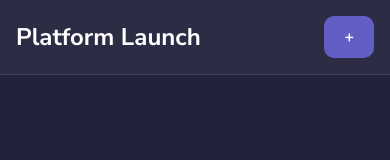
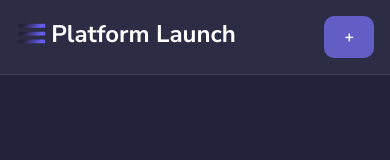
Before and after one commit to Nikimad/board, a React (Create React App) app: page / in a window 390 px wide. Shown: the top 160 px of the page. Built offline with nearby package versions, Linux system fonts and the light colour scheme.

Commit message:
Add mobile styes aside

```diff
--- a/src/components/Aside/Aside.css
+++ b/src/components/Aside/Aside.css
@@ -6,7 +6,8 @@
     height: 100svh;
     position: absolute;
     width: 100%;
-    transform: translateY(-1000%);
+    transform: translateX(-100%);
+    transition: 0.3s;
 }
 
 .logo {
@@ -22,15 +23,14 @@
 
 .aside__presentation {
     display: grid;
-    grid-auto-flow: column;
-    grid-auto-columns: min-content;
+    grid-template-columns: min-content 1fr;
     align-items: center;
     gap: 0.25em;
     padding: 1em;
 }
 
 .aside[aria-hidden="false"] {
-    transform: translateY(0);
+    transform: translateX(0);
 }
 
 .navbar {
--- a/src/components/Aside/Aside.jsx
+++ b/src/components/Aside/Aside.jsx
@@ -2,8 +2,8 @@ import "./Aside.css";
 import { ReactComponent as Logo } from "../../assets/svg/logo.svg";
 import cn from "classnames";
 
-const Aside = ({onSet, active}) => (
-  <aside className="aside">
+const Aside = ({onSet, active, isHidden}) => (
+  <aside className="aside" aria-hidden={isHidden}>
     <div className="aside__presentation">
       <Logo />
       <h1 className="title">Boards</h1>
--- a/src/components/Aside/AsideContainer.jsx
+++ b/src/components/Aside/AsideContainer.jsx
@@ -1,16 +1,18 @@
 import { useSelector, useDispatch } from "react-redux";
-import { setActive } from "../../features/boards/boardsSlice";
+import { setActive, setVissible } from "../../features/boards/boardsSlice";
 import Aside from "./Aside";
 
 const AsideContainer = () => {
     const active = useSelector((state) => state.boards.active);
+    const vissible = useSelector((state) => state.boards.vissible);
     const dispatch = useDispatch();
     const handleSet = (e) => {
         e.preventDefault();
         dispatch(setActive(e.target.id));
+        dispatch(setVissible());
     };
 
-    return <Aside onSet={handleSet} active={active} />;
+    return <Aside onSet={handleSet} active={active} isHidden={vissible} />;
 };
 
 export default AsideContainer;
--- a/src/components/Header/Header.css
+++ b/src/components/Header/Header.css
@@ -20,6 +20,16 @@
     background-color: var(--violet-100);
 }
 
+.header__presentaiton {
+    display: grid;
+    grid-template-columns: min-content 1fr;
+    gap: 0.25em;
+}
+
+.header__presentaiton .presentation__button {
+    display: block;
+}
+
 @media screen and (max-width: 768px) {
     .header__button__name {
         position: absolute;
@@ -34,3 +44,14 @@
         overflow: hidden;
     }
 }
+
+@media screen and (min-width: 768px) {
+    .header__presentaiton {
+        grid-template-columns: 1fr;
+        align-items: center;
+    }
+
+    .header__presentaiton .presentation__button {
+        display: none;
+    }
+}
--- a/src/components/Header/Header.jsx
+++ b/src/components/Header/Header.jsx
@@ -1,8 +1,12 @@
 import "./Header.css";
+import { ReactComponent as Logo } from "../../assets/svg/logo.svg";
 
-const Header = ({title}) => (
+const Header = ({title, onClick}) => (
   <header className="header">
-    <h2>{title}</h2>
+    <div className="presentation header__presentaiton">
+      <button onClick={onClick} className="presentation__button"><Logo /></button>
+      <h2>{title}</h2>
+    </div>
     <button className="header__button">
       <span>+</span>
       <span className="header__button__name"> Add New Task</span>
--- a/src/components/Header/HeaderContainer.jsx
+++ b/src/components/Header/HeaderContainer.jsx
@@ -1,10 +1,13 @@
-import { useSelector } from "react-redux";
+import { useDispatch, useSelector } from "react-redux";
+import { setVissible } from "../../features/boards/boardsSlice";
 import Header from "./Header";
 
 const HeaderConteiner = () => {
     const title = useSelector((state) => state.boards[state.boards.active].name);
+    const dispatch = useDispatch();
+    const handleClick = () => dispatch(setVissible());
 
-    return <Header title={title} />;
+    return <Header title={title} onClick={handleClick} />;
 };
 
 export default HeaderConteiner;
--- a/src/features/boards/boardsSlice.js
+++ b/src/features/boards/boardsSlice.js
@@ -1,6 +1,7 @@
 import { createSlice } from "@reduxjs/toolkit";
 
 const initialState = {
+  vissible: true,
   active: "platform",
   platform: {
     name: "Platform Launch",
@@ -17,12 +18,15 @@ const boardsSlice = createSlice({
   name: "boards",
   initialState,
   reducers: {
+    setVissible(state) {
+      state.vissible = !state.vissible;
+    },
     setActive(state, {payload}) {
       state.active = payload;
     }
   }
 });
 
-export const { setActive } = boardsSlice.actions;
+export const { setVissible, setActive } = boardsSlice.actions;
 
 export default boardsSlice.reducer;
```
